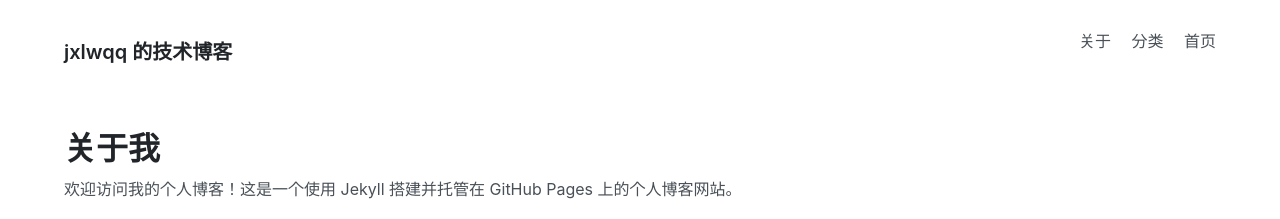
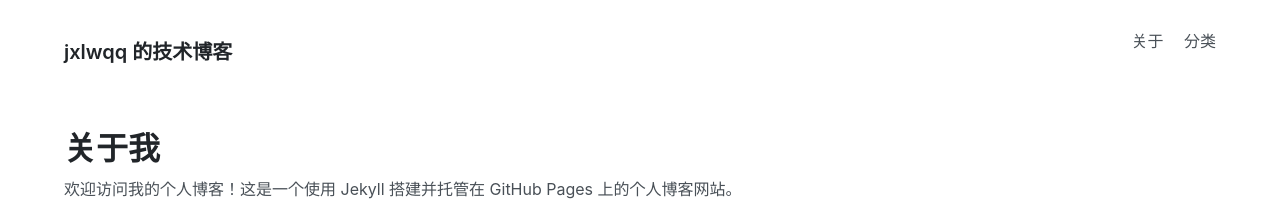
Before and after one commit to jxlwqq/jxlwqq.github.io, a Jekyll site: the page built from about.md, in a window 1280 px wide. Shown: the top 219 px of the page. Built offline with Jekyll 4.4.1, drawn with Linux system fonts in a browser that asks for light colours.

Commit message:
Update default layout for improved structure and readability

```diff
--- a/_layouts/default.html
+++ b/_layouts/default.html
@@ -13,7 +13,7 @@
         </h3>
         <nav class="masthead-nav">
           {% for page in site.pages %}
-            {% if page.title %}
+            {% if page.title and page.url != "/" and page.url != "/index.html" %}
               <a href="{{ page.url | relative_url }}">{{ page.title }}</a>
             {% endif %}
           {% endfor %}
```
